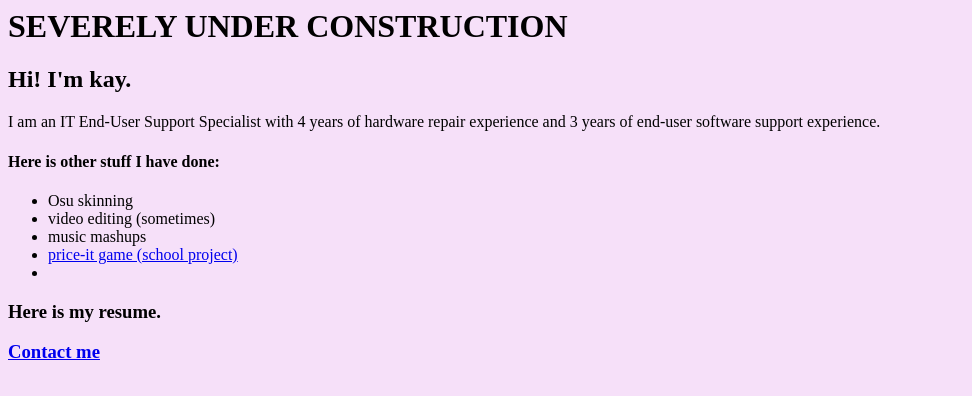
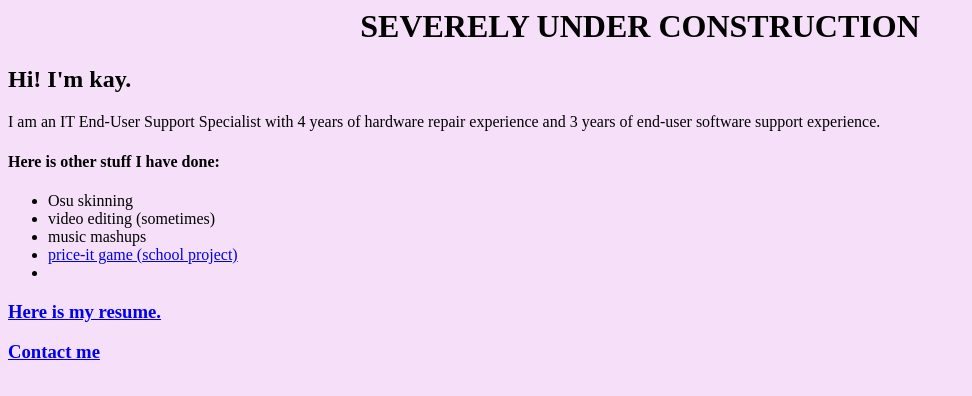
Before and after one commit to kaymick2/kaymick2.github.io, a plain HTML site: page index.html in a window 1280 px wide. Shown: the whole page, without its empty margins (0-972 px from the left). Drawn offline with Linux system fonts and the light colour scheme.

Commit message:
updated files and index

```diff
--- a/index.html
+++ b/index.html
@@ -1,13 +1,16 @@
 <html lang="en">
 <head>
     <meta charset="utf-8">
-    <title>Kay's Projects</title>
+    <title>Welcome to the 90s!</title>
     <h1>SEVERELY UNDER CONSTRUCTION</h1>
     <h2>Hi! I'm kay.</h2>
 
 
 </head>
 <style>
+  h1{
+    text-align: center;
+  }
     /*
       Figma Background for illustrative/preview purposes only.
       You can remove this style tag with no consequence
@@ -25,7 +28,7 @@
       <li><a href="FINAL/homepage.html"> price-it game (school project)</a></li>
       <li></li>
     </ul>
-    <h3>Here is my resume.</h3>
+    <h3><a href="https://kaymick.net/kmresume24.pdf">Here is my resume.</a></h3>
     <h3><a href="mailto:main@kaymick.net">Contact me</h3>
 </body>
 
```
Also changed, not shown: FINAL/homepage.html (+1 -1 lines).
